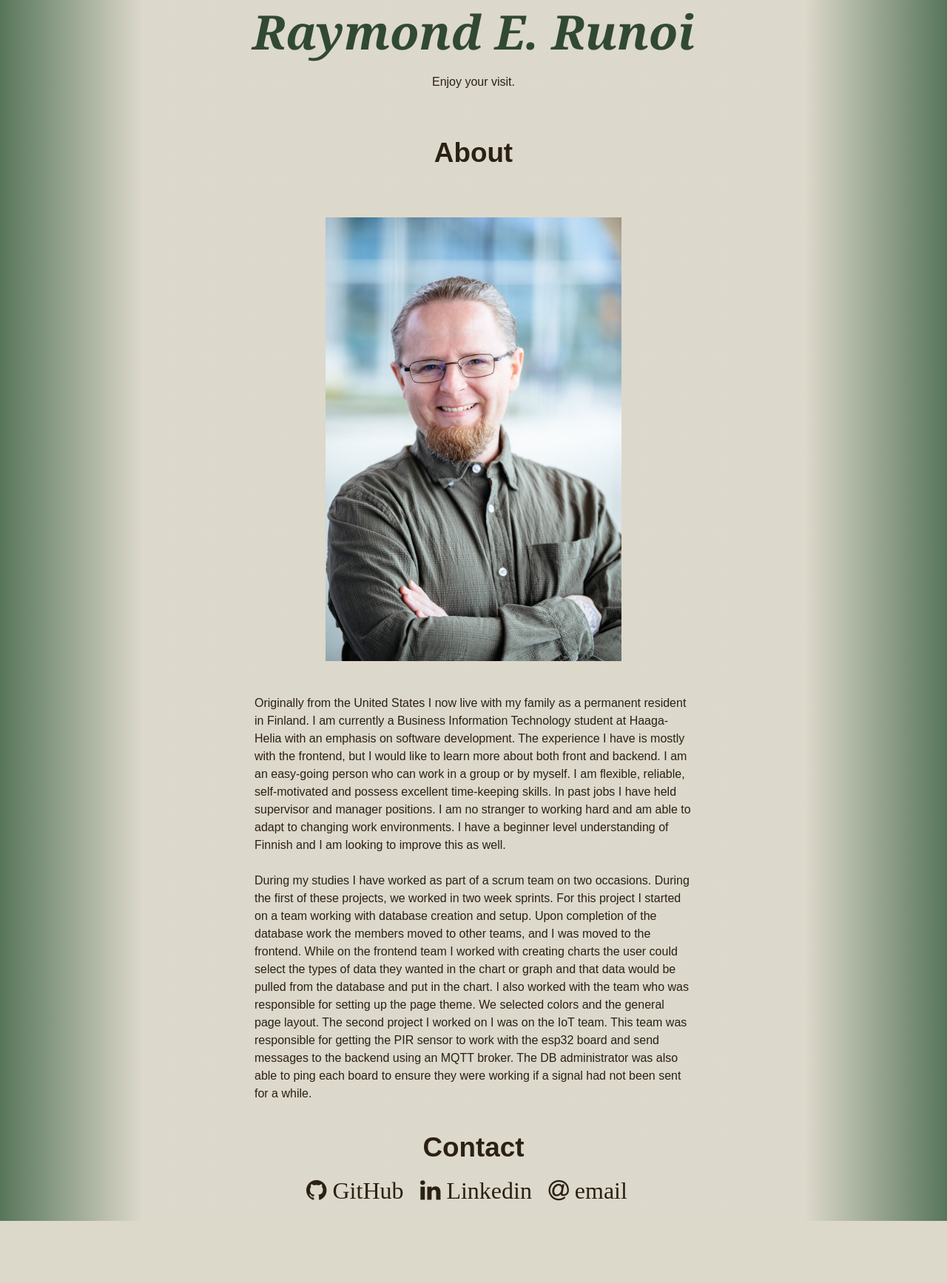
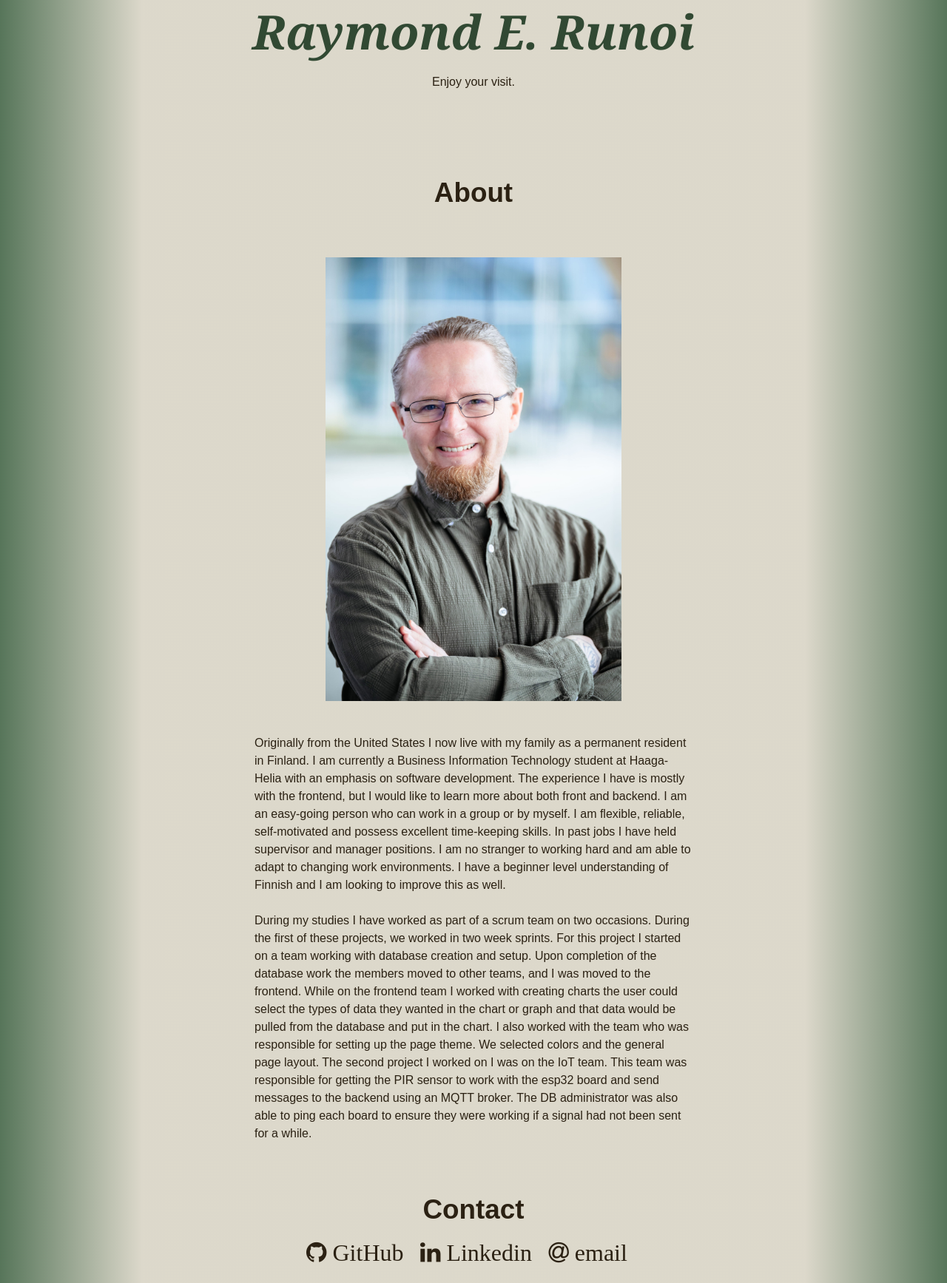
Before and after one commit to rrunoi/rrunoi.github.io, a PHP site: page / in a window 1280 px wide. Shown: the part 146-1881 px from the top of the page at 74% size. Before the commit the page ends 1797 px from the top, so only its background shows below. Run offline with PHP 8.4, Linux system fonts and the light colour scheme.

Commit message:
Added margin-top 54px to header in styles.css file.

```diff
--- a/styles/styles.css
+++ b/styles/styles.css
@@ -25,6 +25,7 @@ header {
     font-size: 2.3rem;
     font-weight: bold;
     margin-bottom: 21px;
+    margin-top: 54px;
     text-align: center;
 }
 
```
